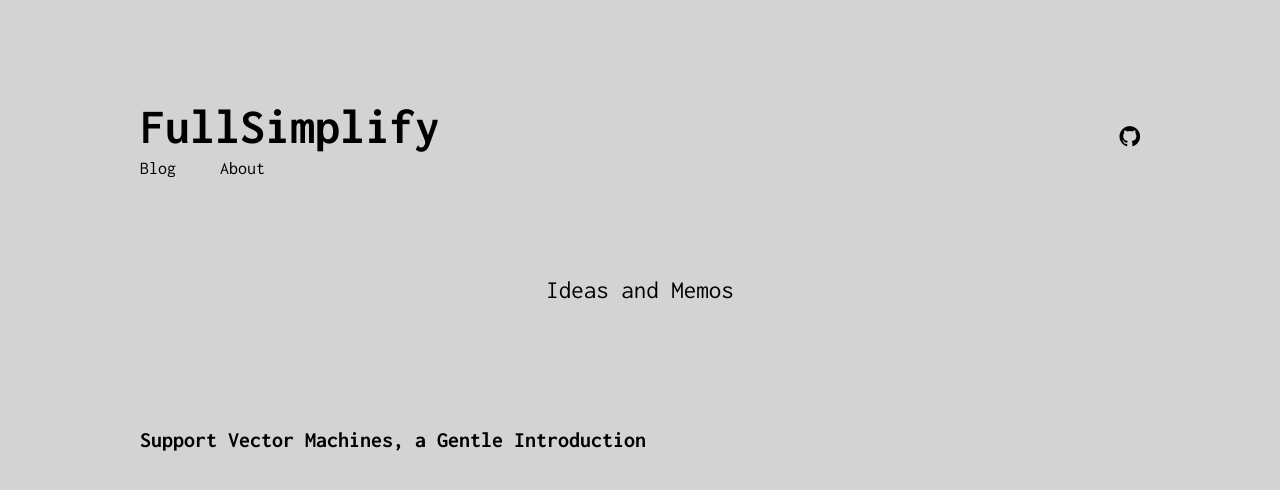
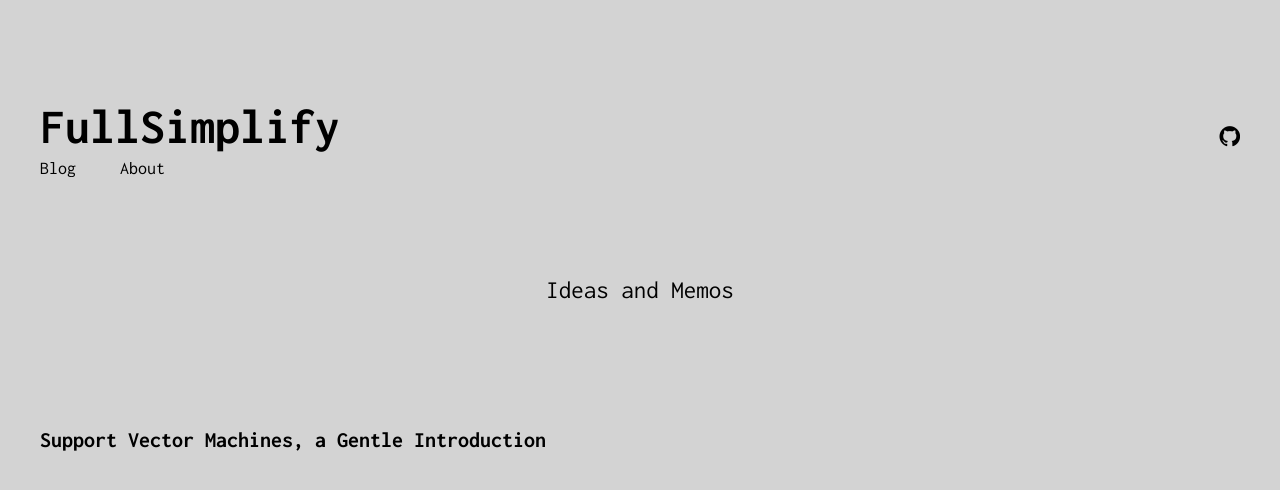
Before and after one commit to FullSimplify/FullSimplify.github.io, a Jekyll site: the page built from index.html, in a window 1280 px wide. Shown: the top 490 px of the page. Built offline with Jekyll 4.4.1, drawn with Linux system fonts in a browser that asks for light colours.

Commit message:
Update _default.scss

```diff
--- a/_sass/_default.scss
+++ b/_sass/_default.scss
@@ -68,7 +68,7 @@ strong {
 
 /* =Header */
 .wrapper {
-    max-width: 1000px;
+    max-width: 1200px;
     margin: 100px auto;
 	color: #2a2a2a;
 }
```
